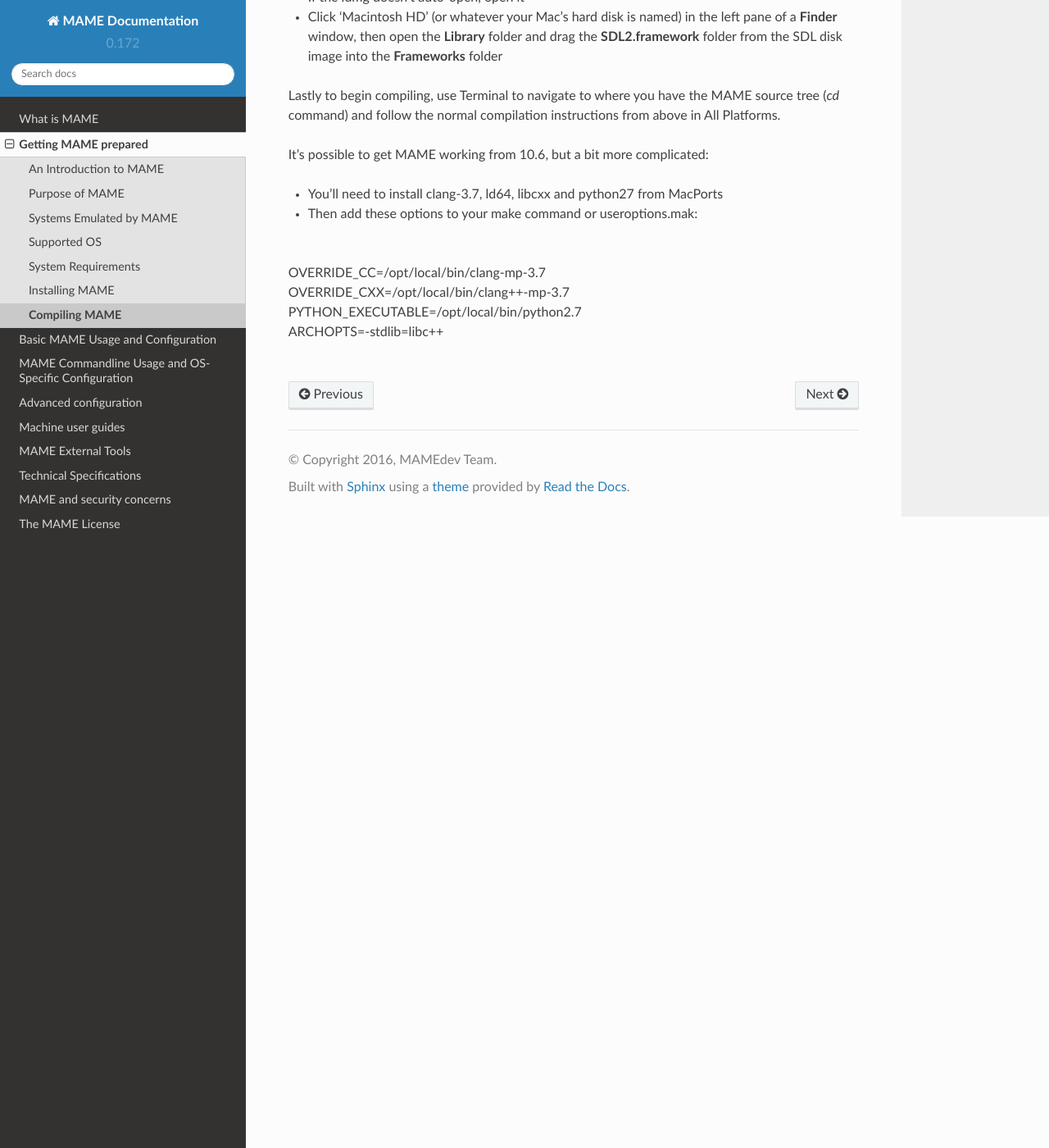
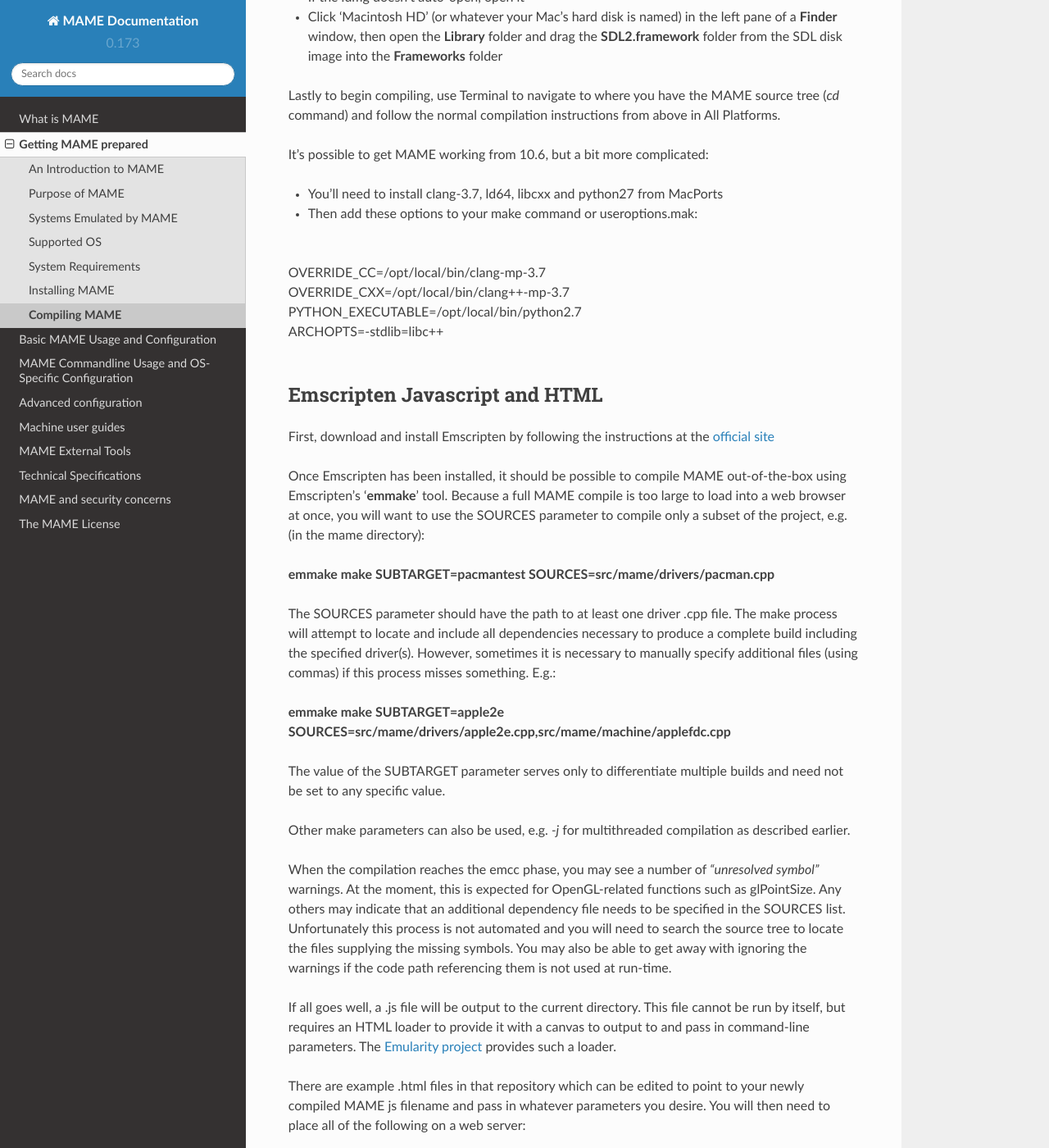
Before and after one commit to mamedev/docs, a Sphinx documentation site: the page built from source/initialsetup/compilingmame.rst, in a window 1280 px wide and 1400 px high, scrolled down 2247 px. Shown: the whole window at 82% size. Built offline with Sphinx 7.4.7 and the Read the Docs theme 2.0.0, drawn with Linux system fonts in a browser that asks for light colours; some of the changed text lies outside the part shown.

Commit message:
Emscripten compilation instructions plus 0.173 version flag.

```diff
--- a/source/conf.py
+++ b/source/conf.py
@@ -61,9 +61,9 @@ copyright = u'2016, MAMEdev Team'
 # built documents.
 #
 # The short X.Y version.
-version = '0.172'
+version = '0.173'
 # The full version, including alpha/beta/rc tags.
-release = '0.172'
+release = '0.173'
 
 # The language for content autogenerated by Sphinx. Refer to documentation
 # for a list of supported languages.
--- a/source/initialsetup/compilingmame.rst
+++ b/source/initialsetup/compilingmame.rst
@@ -102,3 +102,37 @@ It's possible to get MAME working from 10.6, but a bit more complicated:
 | PYTHON_EXECUTABLE=/opt/local/bin/python2.7
 | ARCHOPTS=-stdlib=libc++
 |
+
+
+Emscripten Javascript and HTML
+------------------------------
+
+First, download and install Emscripten by following the instructions at the `official site <https://kripken.github.io/emscripten-site/docs/getting_started/downloads.html>`_
+
+Once Emscripten has been installed, it should be possible to compile MAME out-of-the-box using Emscripten's '**emmake**' tool. Because a full MAME compile is too large to load into a web browser at once, you will want to use the SOURCES parameter to compile only a subset of the project, e.g. (in the mame directory):
+
+**emmake make SUBTARGET=pacmantest SOURCES=src/mame/drivers/pacman.cpp**
+
+The SOURCES parameter should have the path to at least one driver .cpp file. The make process will attempt to locate and include all dependencies necessary to produce a complete build including the specified driver(s). However, sometimes it is necessary to manually specify additional files (using commas) if this process misses something. E.g.:
+
+**emmake make SUBTARGET=apple2e SOURCES=src/mame/drivers/apple2e.cpp,src/mame/machine/applefdc.cpp**
+
+The value of the SUBTARGET parameter serves only to differentiate multiple builds and need not be set to any specific value.
+
+Other make parameters can also be used, e.g. *-j* for multithreaded compilation as described earlier.
+
+When the compilation reaches the emcc phase, you may see a number of *"unresolved symbol"* warnings. At the moment, this is expected for OpenGL-related functions such as glPointSize. Any others may indicate that an additional dependency file needs to be specified in the SOURCES list. Unfortunately this process is not automated and you will need to search the source tree to locate the files supplying the missing symbols. You may also be able to get away with ignoring the warnings if the code path referencing them is not used at run-time.
+
+If all goes well, a .js file will be output to the current directory. This file cannot be run by itself, but requires an HTML loader to provide it with a canvas to output to and pass in command-line parameters. The `Emularity project <https://github.com/db48x/emularity>`_ provides such a loader.
+
+There are example .html files in that repository which can be edited to point to your newly compiled MAME js filename and pass in whatever parameters you desire. You will then need to place all of the following on a web server:
+
+* The compiled MAME .js file
+* The .js files from the Emularity package (loader.js, browserfs.js, etc.)
+* A .zip file with the ROMs for the MAME driver you would like to run (if any)
+* Any software files you would like to run with the MAME driver
+* An Emularity loader .html modified to point to all of the above
+
+You need to use a web server instead of opening the local files directly due to security restrictions in modern web browsers.
+
+If the result fails to run, you can open the Web Console in your browser to see any error output which may have been produced (e.g. missing or incorrect ROM files). A "ReferenceError: foo is not defined" error most likely indicates that a needed source file was omitted from the SOURCES list.
```
